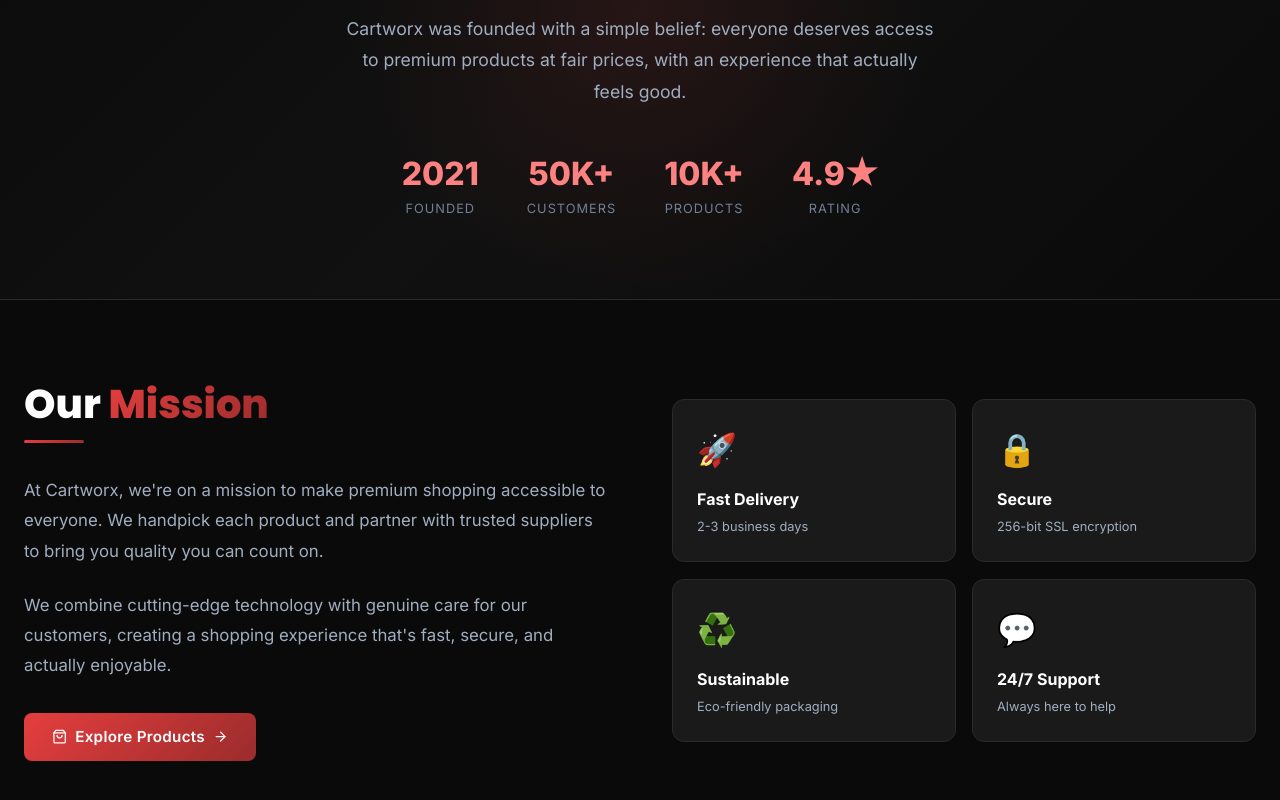
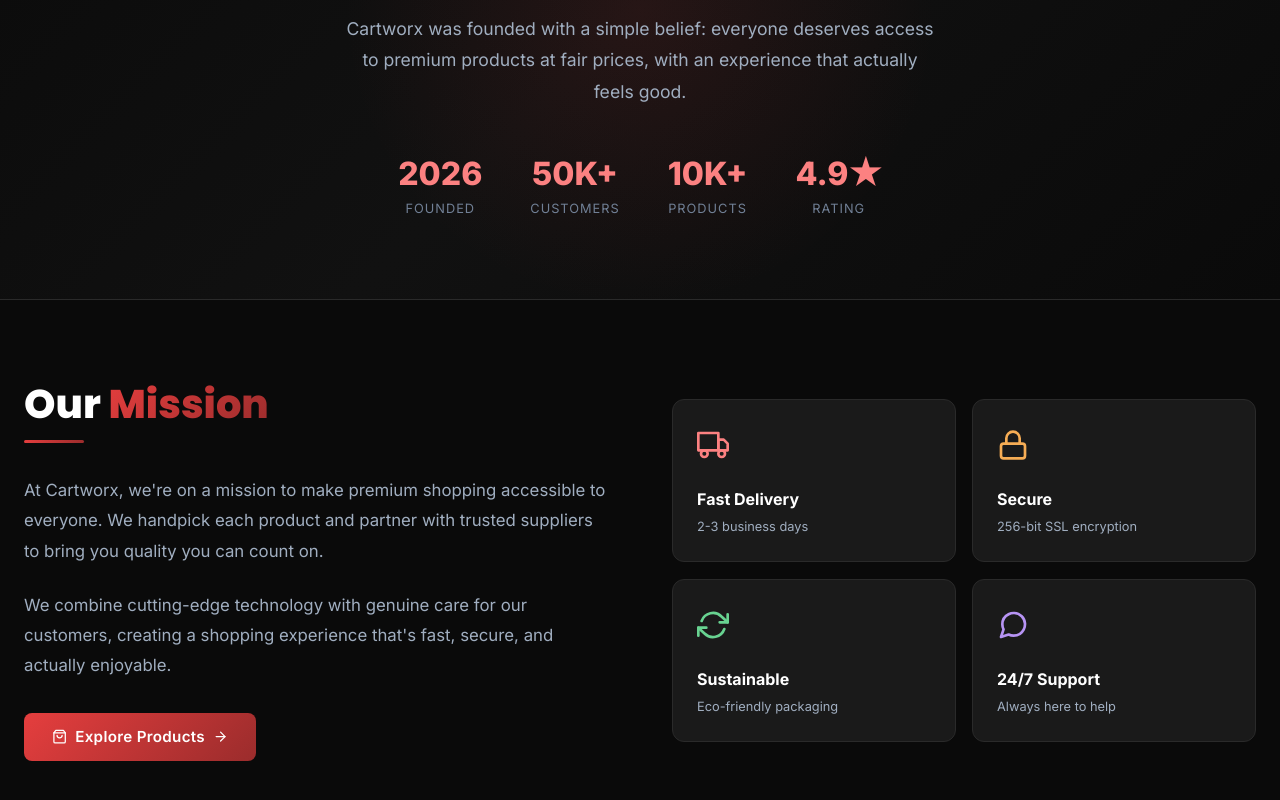
Before and after one commit to Hamzaumairkhan/Cartworx-Full-Stack, a React (Vite) app in the folder frontend/: page /about in a window 1280 px wide. Shown: the part 350-1150 px from the top of the page. Built offline with nearby package versions, Linux system fonts and the light colour scheme; no server answers.

Commit message:
style: replace emojis with react-icons in About page

```diff
--- a/frontend/src/pages/About.jsx
+++ b/frontend/src/pages/About.jsx
@@ -1,5 +1,5 @@
 import { Link } from 'react-router-dom';
-import { FiTarget, FiHeart, FiAward, FiUsers, FiShoppingBag, FiArrowRight } from 'react-icons/fi';
+import { FiTarget, FiHeart, FiAward, FiUsers, FiShoppingBag, FiArrowRight, FiTruck, FiLock, FiRefreshCw, FiMessageCircle } from 'react-icons/fi';
 
 import { FiShoppingCart } from 'react-icons/fi';
 const About = () => {
@@ -42,7 +42,7 @@
           </p>
           <div className="anim-fade-in-up delay-300" style={{ display: 'flex', gap: '3rem', justifyContent: 'center', flexWrap: 'wrap' }}>
             {[
-              { value: '2021', label: 'Founded' },
+              { value: '2026', label: 'Founded' },
               { value: '50K+', label: 'Customers' },
               { value: '10K+', label: 'Products' },
               { value: '4.9★', label: 'Rating' },
@@ -79,10 +79,10 @@
 
             <div className="anim-fade-in-right" style={{ display: 'grid', gridTemplateColumns: '1fr 1fr', gap: '1rem' }}>
               {[
-                { emoji: '🚀', title: 'Fast Delivery', desc: '2-3 business days' },
-                { emoji: '🔒', title: 'Secure', desc: '256-bit SSL encryption' },
-                { emoji: '♻️', title: 'Sustainable', desc: 'Eco-friendly packaging' },
-                { emoji: '💬', title: '24/7 Support', desc: 'Always here to help' },
+                { icon: <FiTruck />, title: 'Fast Delivery', desc: '2-3 business days', color: '#fc8181' },
+                { icon: <FiLock />, title: 'Secure', desc: '256-bit SSL encryption', color: '#f6ad55' },
+                { icon: <FiRefreshCw />, title: 'Sustainable', desc: 'Eco-friendly packaging', color: '#68d391' },
+                { icon: <FiMessageCircle />, title: '24/7 Support', desc: 'Always here to help', color: '#b794f4' },
               ].map((item, i) => (
                 <div key={item.title} className={`anim-scale-in delay-${(i + 1) * 100}`} style={{
                   background: 'var(--bg-card)', border: '1px solid var(--bg-border)',
@@ -92,7 +92,7 @@
                   onMouseEnter={e => { e.currentTarget.style.borderColor = 'rgba(229,62,62,0.3)'; e.currentTarget.style.transform = 'translateY(-6px) scale(1.03)'; e.currentTarget.style.boxShadow = '0 12px 32px rgba(0,0,0,0.3)'; }}
                   onMouseLeave={e => { e.currentTarget.style.borderColor = 'var(--bg-border)'; e.currentTarget.style.transform = 'none'; e.currentTarget.style.boxShadow = 'none'; }}
                 >
-                  <div style={{ fontSize: '2rem', marginBottom: '0.75rem' }}>{item.emoji}</div>
+                  <div style={{ fontSize: '2rem', marginBottom: '0.75rem', color: item.color }}>{item.icon}</div>
                   <div style={{ fontWeight: 700, marginBottom: '0.25rem' }}>{item.title}</div>
                   <div style={{ fontSize: '0.8rem', color: 'var(--text-muted)' }}>{item.desc}</div>
                 </div>
```
